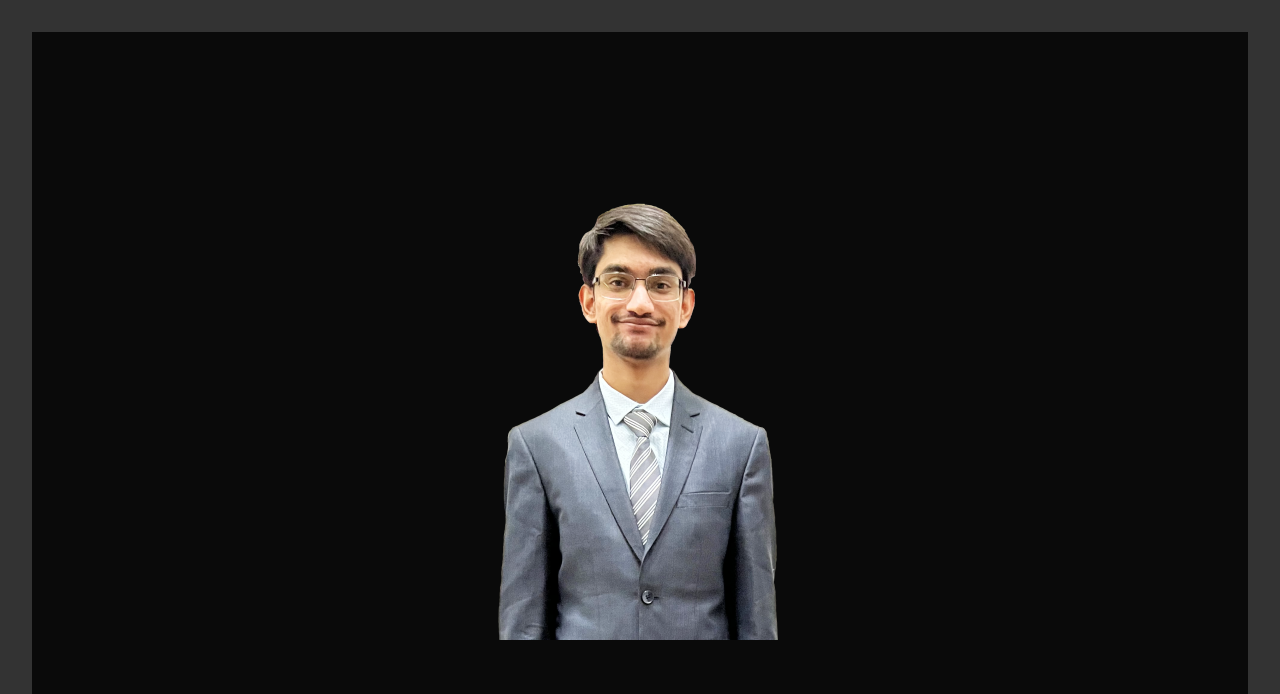
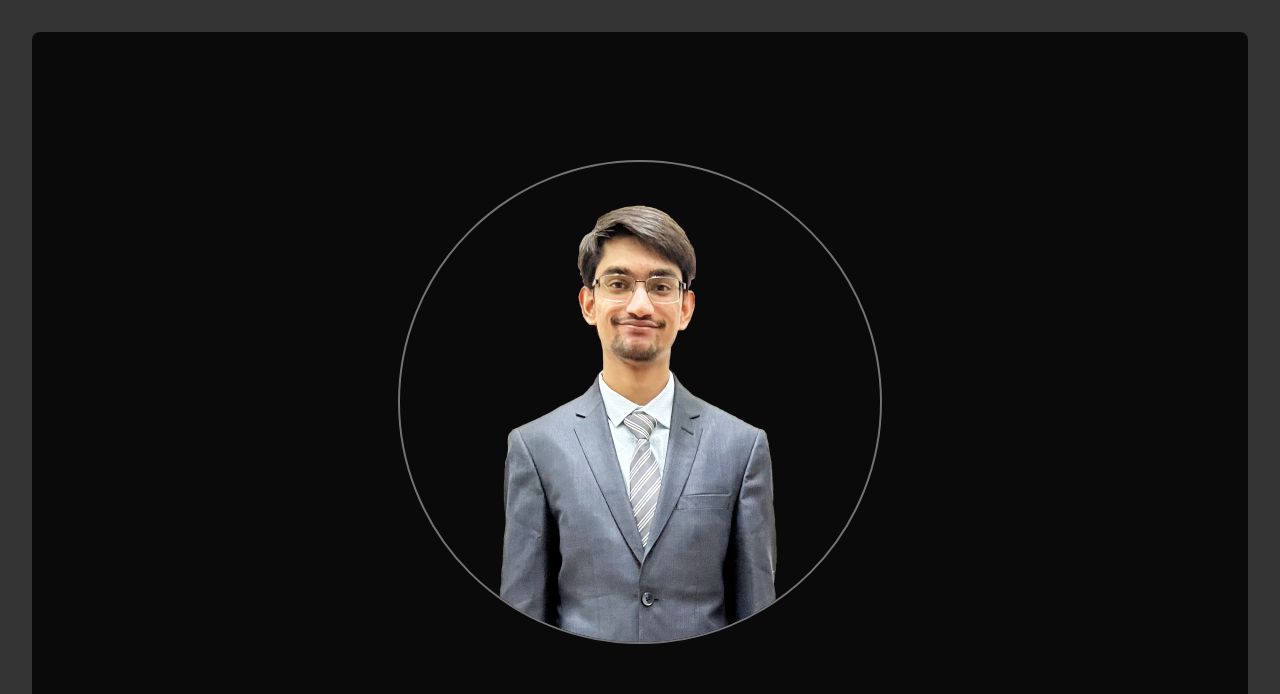
Before and after one commit to Ratchet7x5/Ratchet7x5.github.io, a React (Vite) app in the folder ratchet7x5.github.io/: page / in a window 1280 px wide. Shown: the top 694 px of the page. Built offline with nearby package versions, Linux system fonts and the light colour scheme; the HTML template or start-up script is replaced by a standard one.

Commit message:
round border, add grey border to prof pic

```diff
--- a/ratchet7x5.github.io/src/App.jsx
+++ b/ratchet7x5.github.io/src/App.jsx
@@ -8,10 +8,10 @@ function App() {
   return (
     <div className="App leading-tight space-y-4 font-sans-serif">
       {/* div1 = About Me.  */}
-      <div className=" bg-neutral-950">
+      <div className=" rounded-lg bg-neutral-950">
         <div className="mx-auto grid max-w-2xl items-center gap-x-6 gap-y-12 px-4 py-24 sm:px-6 sm:py-32 lg:max-w-6xl lg:grid-cols-1 lg:px-8">
           <div className="flex justify-center object-contain">
-            <img class="object-contain" src={profpic} alt="Tarun" />
+            <img class="object-contain rounded-full border-2 border-neutral-500" src={profpic} alt="Tarun" />
           </div>
           <div class="">
             <p class="mt-4 text-gray-300">Hi, my name is Tarun Ramachandran.</p>
@@ -46,7 +46,7 @@ function App() {
 
       {/* soon-to-be video component */}
 
-      <div className="bg-neutral-950">
+      <div className="rounded-lg bg-neutral-950">
         <div className="mx-auto grid max-w-2xl items-center gap-x-8 gap-y-16 px-4 py-24 sm:px-6 sm:py-32 lg:max-w-7xl lg:grid-cols-2 lg:px-8">
           <div className="gap-4 sm:gap-6">
             <iframe
```
